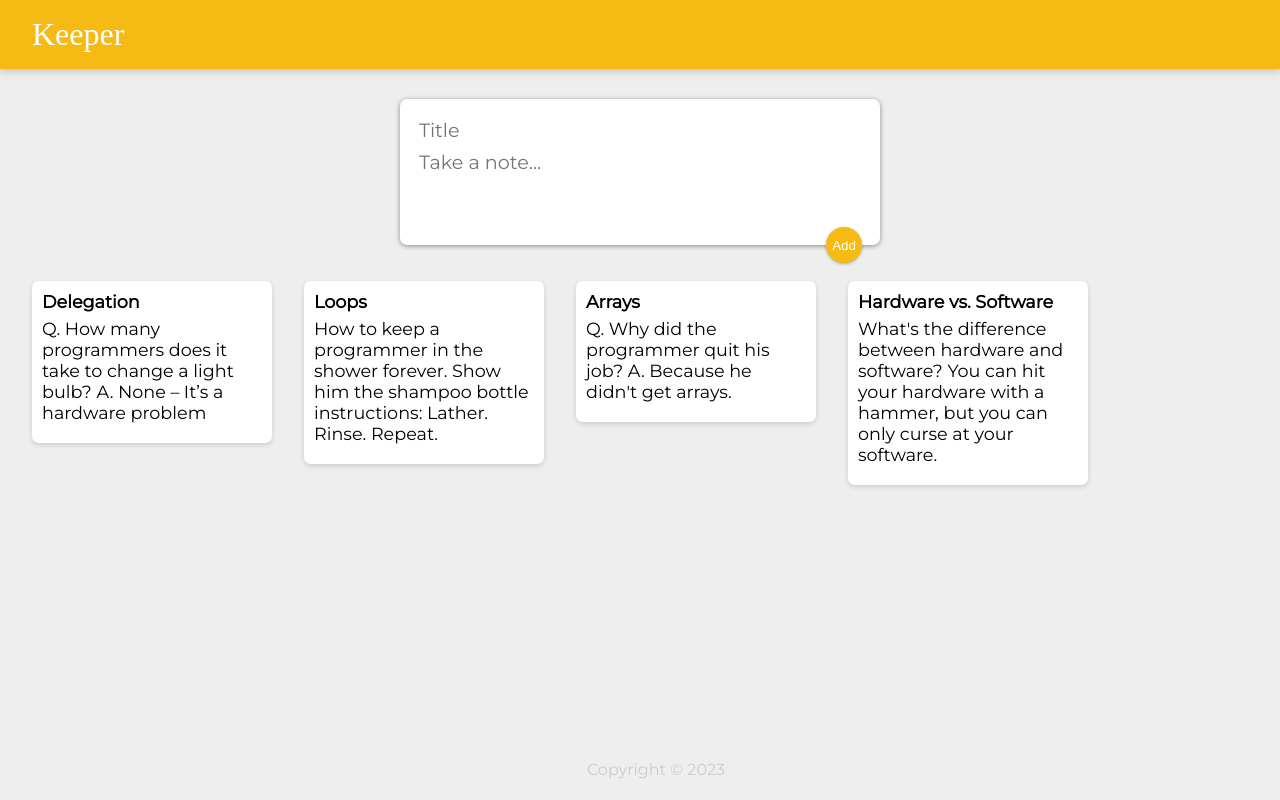
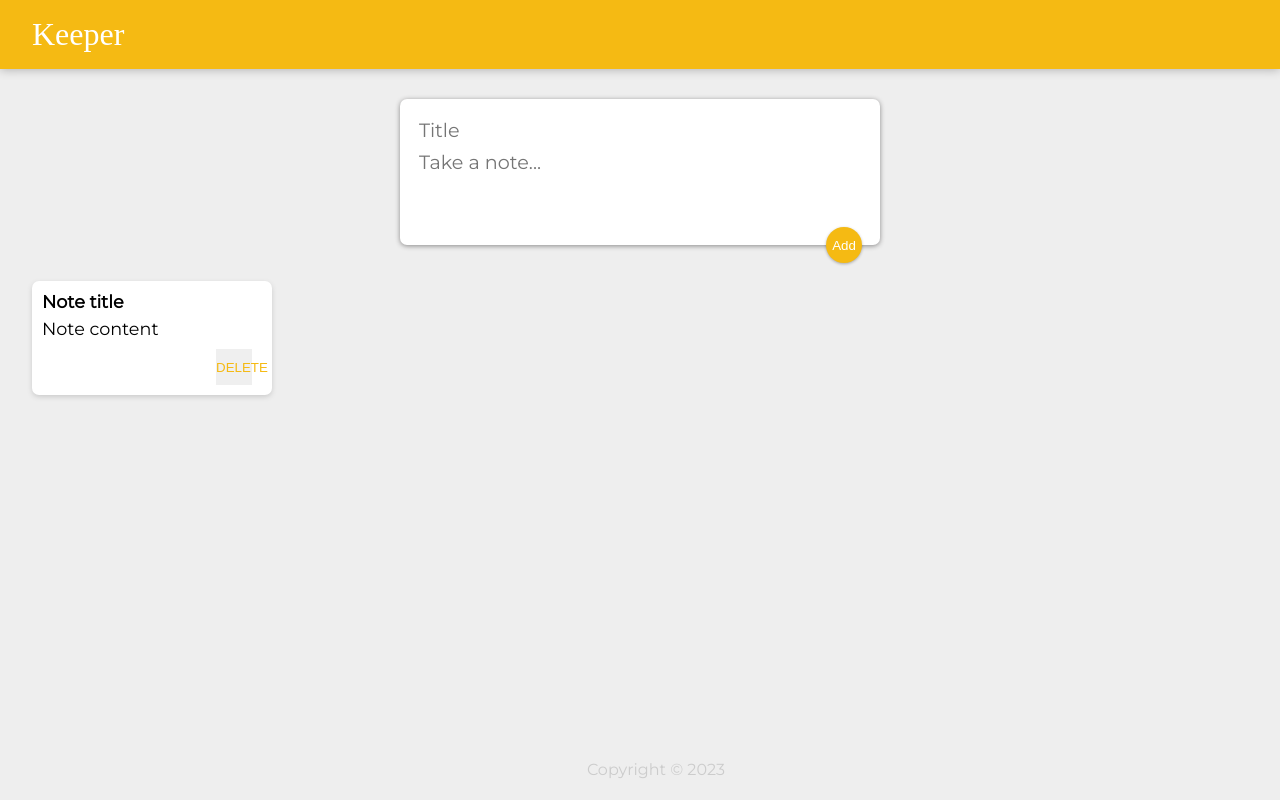
Before and after one commit to abdulrahmans0414/keeperApp, a React (Create React App) app: page / in a window 1280 px wide. Built offline with nearby package versions, Linux system fonts and the light colour scheme; a web font is replaced by a local one.

Commit message:
delete notes.jsx and fix app.jsx and Note.jsx

```diff
--- a/src/components/App.jsx
+++ b/src/components/App.jsx
@@ -2,7 +2,7 @@ import React from 'react'
 import Header from './Header'
 import Footer from './Footer'
 import Note from './Note'
-import { notes } from '../notes'
+
 import CreateArea from './CreateArea'
 
 
@@ -11,13 +11,12 @@ export default function App() {
     <div>
       <Header />
       <CreateArea />
-      {notes.map(noteItem => (
         <Note
-          key={noteItem.key}
-          title={noteItem.title}
-          content={noteItem.content}
+          key={1}
+          title="Note title"
+          content="Note content"
         />
-      ))}
+
       <Footer />
     </div>
   )
--- a/src/components/Note.jsx
+++ b/src/components/Note.jsx
@@ -5,6 +5,7 @@ export default function Note(props) {
         <div className='note'>
             <h1>{props.title}</h1>
             <p>{props.content}</p>
+            <button>DELETE</button>
         </div>
     )
 }
--- a/src/notes.jsx
+++ /dev/null
@@ -1,22 +0,0 @@
-export const notes = [
-    {
-        key: 1,
-        title: "Delegation",
-        content: "Q. How many programmers does it take to change a light bulb? A. None – It’s a hardware problem"
-    },
-    {
-        key: 2,
-        title: "Loops",
-        content: "How to keep a programmer in the shower forever. Show him the shampoo bottle instructions: Lather. Rinse. Repeat."
-    },
-    {
-        key: 3,
-        title: "Arrays",
-        content: "Q. Why did the programmer quit his job? A. Because he didn't get arrays."
-    },
-    {
-        key: 4,
-        title: "Hardware vs. Software",
-        content: "What's the difference between hardware and software? You can hit your hardware with a hammer, but you can only curse at your software."
-    }
-];
```
